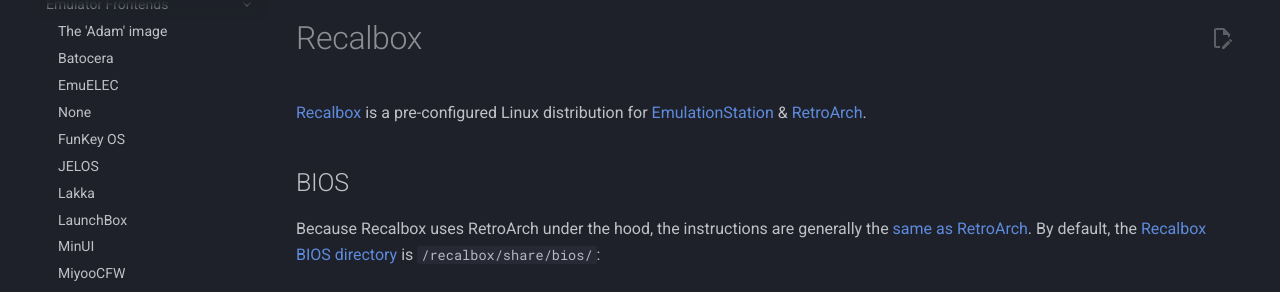
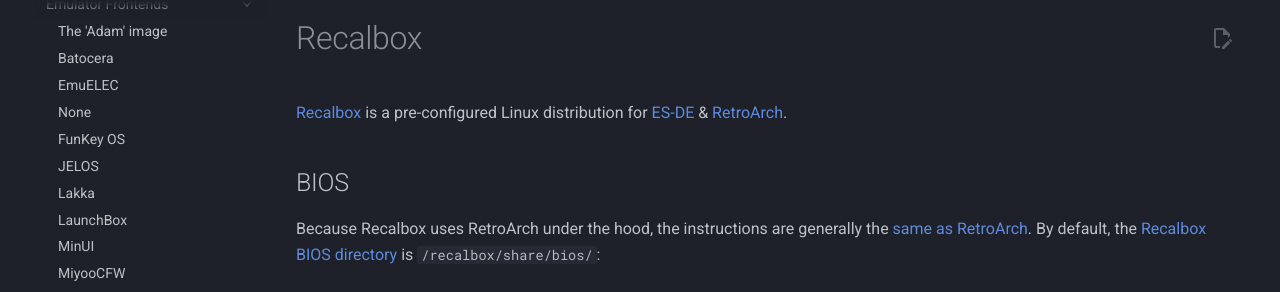
Before and after one commit to emmercm/igir, an MkDocs documentation site: the page built from docs/usage/desktop/recalbox.md, in a window 1280 px wide and 1243 px high. Shown: the part 168-460 px from the top of the window. Built offline with MkDocs 1.6.1 and Material for MkDocs 9.7.7, drawn with Linux system fonts in a browser that asks for light colours; comment, search, counter and statistics services are not loaded.

Commit message:
Update recalbox.md

```diff
--- a/docs/usage/desktop/recalbox.md
+++ b/docs/usage/desktop/recalbox.md
@@ -1,6 +1,6 @@
 # Recalbox
 
-[Recalbox](https://www.recalbox.com/) is a pre-configured Linux distribution for [EmulationStation](emulationstation.md) & [RetroArch](retroarch.md).
+[Recalbox](https://www.recalbox.com/) is a pre-configured Linux distribution for [ES-DE](es-de.md) & [RetroArch](retroarch.md).
 
 ## BIOS
 
```
